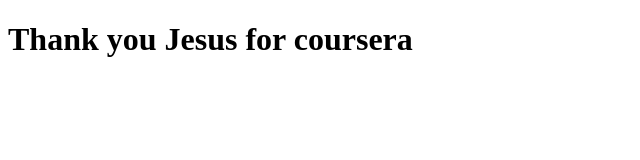
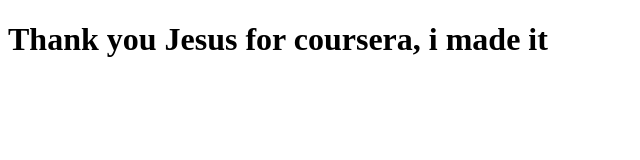
Before and after one commit to MargaretKojo-Musa/coursera-test, a plain HTML site: page Site/index.html in a window 1280 px wide. Shown: the whole page, without its empty margins (0-640 px from the left). Drawn offline with Linux system fonts and the light colour scheme.

Commit message:
Some additional changes made

```diff
--- a/Site/index.html
+++ b/Site/index.html
@@ -4,6 +4,6 @@
 	<title>COURSERA</title>
 </head>
 <body>
-<h1> Thank you Jesus for coursera</h1>
+<h1> Thank you Jesus for coursera, i made it</h1>
 </body>
 </html>
```
